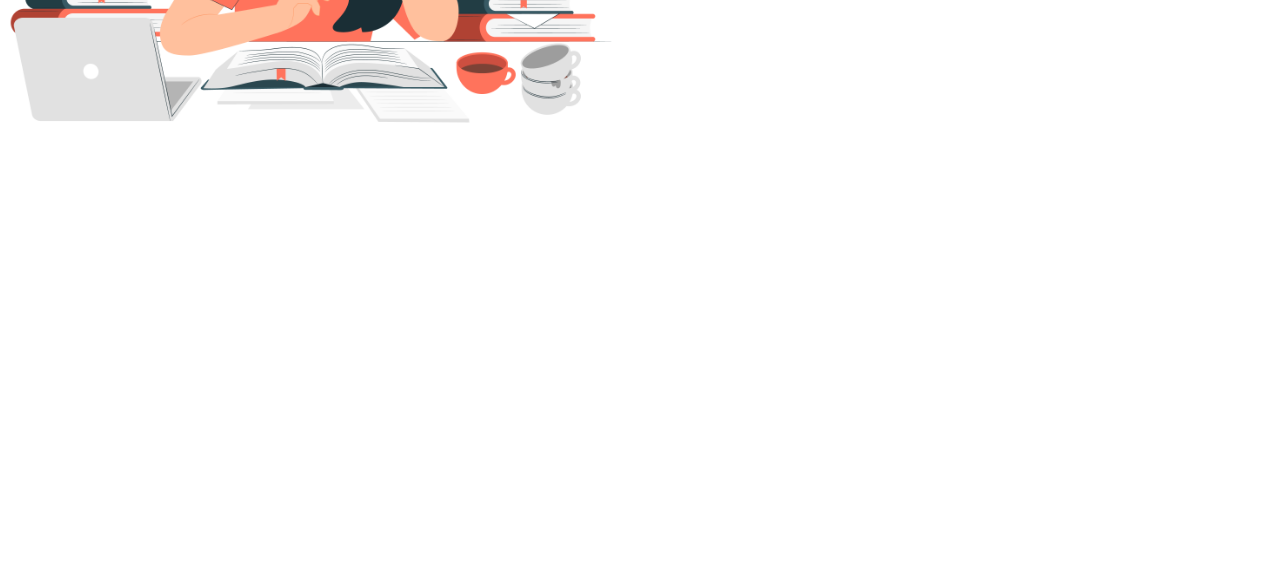
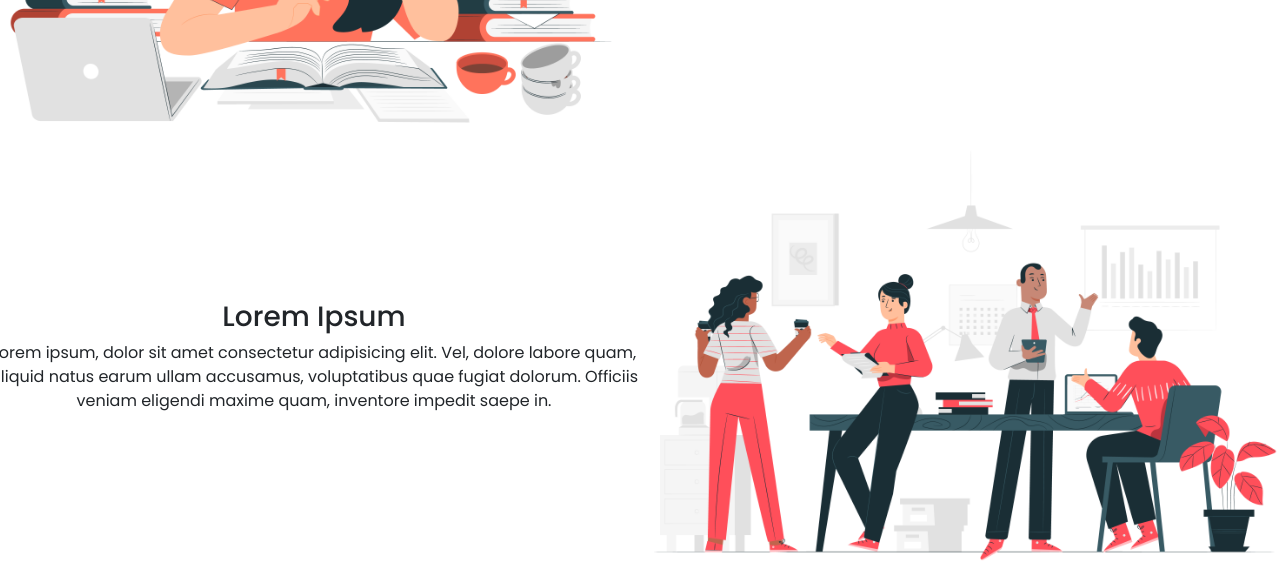
Before and after one commit to AchmadFajar1233/Bootstrap-web, a plain HTML site: page index.html in a window 1280 px wide. Shown: the part 722-1304 px from the top of the page. Before the commit the page ends 869 px from the top, so only its background shows below. Drawn offline with nearby package versions, Linux system fonts and the light colour scheme.

Commit message:
add: adding another content

```diff
--- a/index.html
+++ b/index.html
@@ -31,7 +31,7 @@
       <section class="container-fluid px-0">
         <div class="row align-items-center text-center">
             <div class="col-md-6 order-2 order-md-1 p-0">
-                <div class=""><h1>We'll Service you</h1></div>
+                <h1>We'll Service you</h1>
                 <p class="text-center">Lorem ipsum dolor sit amet consectetur adipisicing elit.</p>
                 <button type="button" class="btn btn-primary btn-lg">Try now</button>
             </div>
@@ -39,19 +39,24 @@
                 <img class="img-fluid" src="asset/7118856_3288524.jpg" alt="">
             </div>
         </div>
-
         <div class="row align-items-center text-center">
           <div class="col-md-6 p-0">
             <img class="img-fluid" src="asset/24488375_6960655.jpg" alt="">
           </div>
-
           <div class="col-md-6 p-0">
-
               <h2>What is this?</h2>
               <p>Lorem, ipsum dolor sit amet consectetur adipisicing elit. Tempore velit ipsam error facilis, vitae maiores ipsum commodi cumque reprehenderit, quod odio libero, nihil temporibus quasi ducimus! Sunt consectetur veritatis laudantium!</p>
-
           </div>
         </div>
+        <div class="row align-items-center text-center">
+          <div class="col-md-6 order-2 order-md-1 p-0">
+              <h3>Lorem Ipsum</h3>
+              <p class="text-center">Lorem ipsum, dolor sit amet consectetur adipisicing elit. Vel, dolore labore quam, aliquid natus earum ullam accusamus, voluptatibus quae fugiat dolorum. Officiis veniam eligendi maxime quam, inventore impedit saepe in.</p>
+          </div>
+          <div class="col-md-6 order-1 order-md-2 p-0">
+              <img class="img-fluid" src="asset/6610842_3372240.jpg" alt="">
+          </div>
+      </div>
       </section>
 
 
--- a/style.css
+++ b/style.css
@@ -12,6 +12,3 @@ body{
 #navbar .navbar-brand{
     font-size: 1.5rem;
 }
-.navbar.scrolled{
-
-}
```
